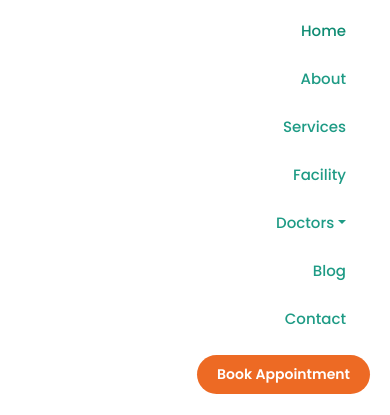
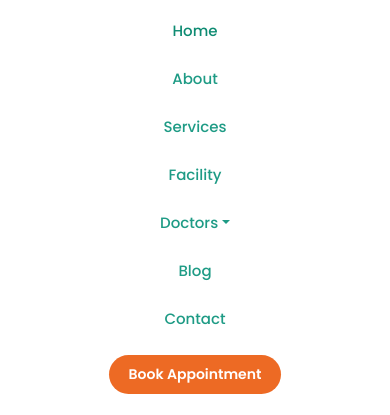
Before and after one commit to digicoyotes-web/shree-, a plain HTML site: page index.html in a window 390 px wide. Both pictures are taken after a click on the button "Toggle navigation". Shown: the part 127-542 px from the top of the page. Drawn offline with nearby package versions, Linux system fonts and the light colour scheme.

Commit message:
Update navbar.css

```diff
--- a/navbar.css
+++ b/navbar.css
@@ -173,13 +173,11 @@ img { max-width: 100%; display: block; }
 
 /* Tablet */
 @media (max-width: 991px) {
-  .navbar-nav { text-align: right; margin-top: 10px; padding-right: 8px; }
-  .navbar-nav .nav-link { margin: 4px 0; padding: 8px 16px; border-radius: 6px; display: inline-block; }
+  .navbar-nav { text-align: center; margin-top: 10px; }
+  .navbar-nav .nav-link { margin: 4px 0; padding: 8px 16px; border-radius: 6px; }
   .navbar-nav .nav-link:hover { background: #f0faf7; }
-  .navbar-collapse { align-items: flex-end !important; }
-  .appointment-btn { display: block; margin: 12px 0 12px auto; width: fit-content; }
+  .appointment-btn { display: block; margin: 12px auto; width: fit-content; }
   .footer-grid { grid-template-columns: 1fr 1fr; gap: 30px; }
-  .dropdown-menu { text-align: right; }
 }
 
 /* Mobile */
```
